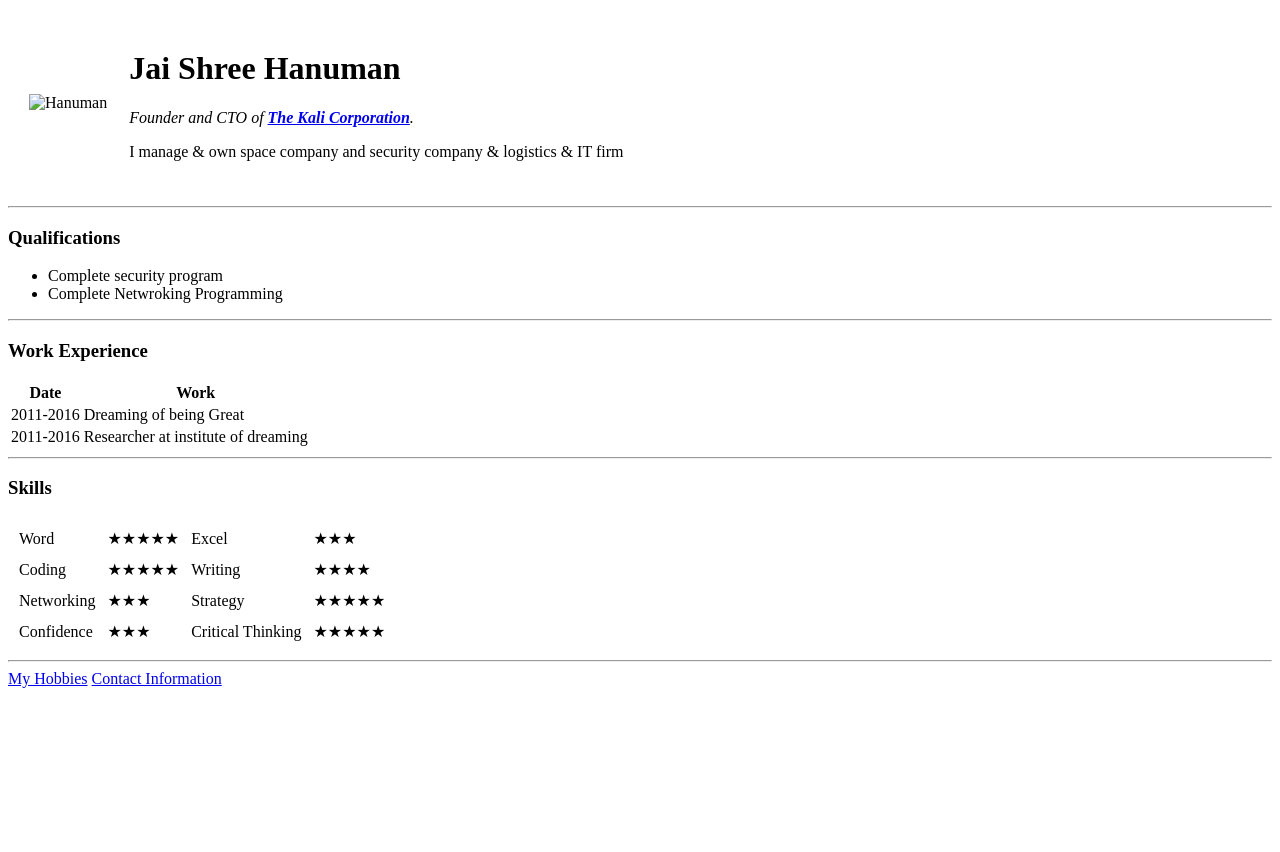
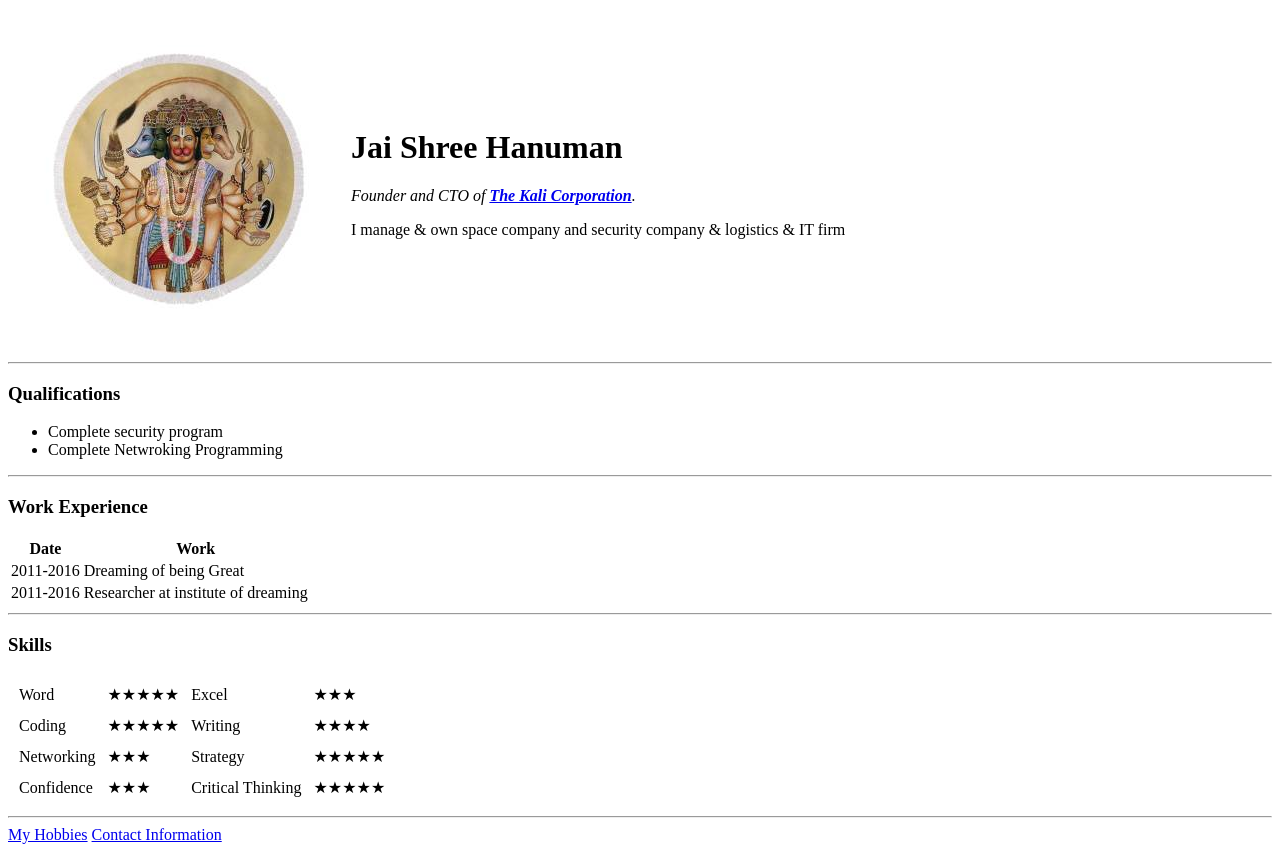
Before and after one commit to ReeSSB/CV, a plain HTML site: page index.html in a window 1280 px wide. Before the commit the page ends 800 px from the top, so only its background shows below. Drawn offline with Linux system fonts and the light colour scheme.

Commit message:
Update index.html

```diff
--- a/index.html
+++ b/index.html
@@ -11,7 +11,7 @@
   <table cellspacing="20" cellpadding="" >
     <tr>
       <td>
-        <img src="H3.JPG" alt="Hanuman">
+        <img src="images/H3.JPG" alt="Hanuman">
       </td>
       <td>
         <h1> Jai Shree Hanuman </h1>
```
